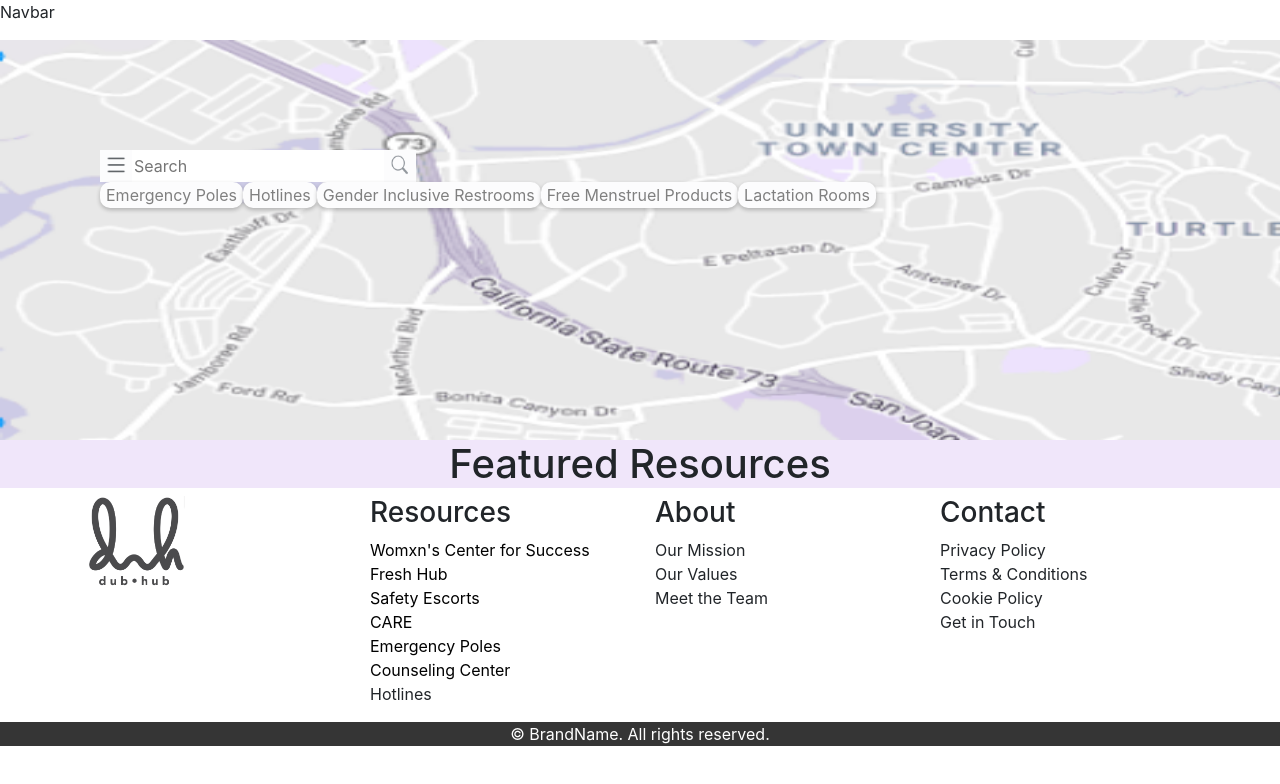
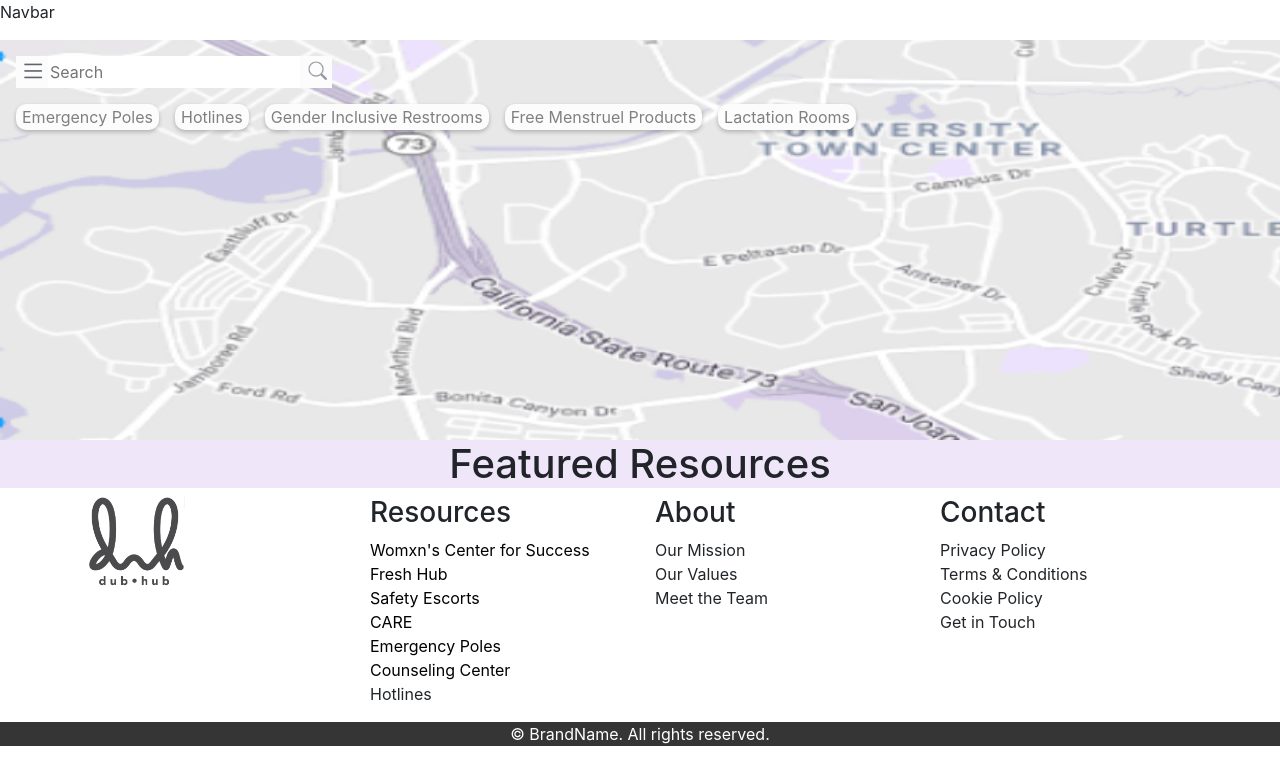
Before and after one commit to ctc-uci/bp-women-safety, a React (Create React App) app: page / in a window 1280 px wide. Shown: the top 784 px of the page. Built offline with nearby package versions, Linux system fonts and the light colour scheme.

Commit message:
map changes

```diff
--- a/src/components/Map.css
+++ b/src/components/Map.css
@@ -1,14 +1,34 @@
 .overlay {
-  margin-top: 10px;
-  z-index: 9;
+  /* margin-top: 1rem; */
+  /* z-index: 9; this does what? */
   position: absolute;
 }
 
+/* styling for iframe if we end up using it, will take extra work/decisions but easier */
+.imap {
+  width: 100rem; /* need to make responsive */
+  height: 25rem;
+}
+
+/* currently shown as an image */
 .map {
-  width: 1600px; /* need to make responsive */
-  height: 400px;
+  width: 100rem;
+  height: 25em;
 }
 
 .elements {
-  padding: 100px;
+  display: grid;
+  grid-gap: 1em;
+  padding: 1em;
 }
+
+.search {
+  grid-row: 1 / 2;
+}
+
+.mapbutton {
+  grid-row: 2 / 2;
+  display: grid;
+  grid-auto-flow: column;
+  grid-gap: 1em;
+}
--- a/src/components/Map.jsx
+++ b/src/components/Map.jsx
@@ -14,7 +14,9 @@ function Map() {
       <div className="overlay">
         <Container>
           <Row className="elements">
-            <Search />
+            <div className="search">
+              <Search />
+            </div>
             <div className="mapbutton">
               <MapButton name="Emergency Poles" />
               <MapButton name="Hotlines" />
@@ -25,6 +27,7 @@ function Map() {
           </Row>
         </Container>
       </div>
+      {/* <iframe className="imap" src="https://map.uci.edu/?id=463#!ct/52435?mc/33.6460817723824,-117.8388833999634?z/16?lvl/0" title="Map" /> */}
       <img className="map" src={tempmap} alt="Map" />
     </>
   );
--- a/src/components/MapButton.css
+++ b/src/components/MapButton.css
@@ -1,4 +1,4 @@
-button {
+#mapbutton {
   outline: none !important;
   border-radius: 10px !important;
   background: #fcfcfd;
--- a/src/components/MapButton.jsx
+++ b/src/components/MapButton.jsx
@@ -1,7 +1,12 @@
+import React from 'react';
 import './MapButton.css';
 
 function MapButton(props) {
-  return <button type="button">{props.name}</button>;
+  return(
+        <button id="mapbutton" type="button">
+          {props.name}
+        </button>
+        );
 }
 
 export default MapButton;
--- a/src/components/Search.css
+++ b/src/components/Search.css
@@ -8,6 +8,24 @@ input {
 img {
   width: 32px;
   height: 32px;
+}
+
+#menu {
+  background-image: url("../images/baricon.png");
+  background-size: cover;
+  outline: none !important;
+  border: none !important;
+  width: 2rem;
+  height: 2rem;
+}
+
+#search {
+  background-image: url("../images/searchicon.png");
+  background-size: cover;
+  outline: none !important;
+  border: none !important;
+  width: 2rem;
+  height: 2rem;
 }
 
 
--- a/src/components/Search.jsx
+++ b/src/components/Search.jsx
@@ -1,8 +1,5 @@
 import React from 'react';
 import { useState } from 'react';
-
-import baricon from '../images/baricon.png';
-import searchicon from '../images/searchicon.png';
 import Container from 'react-bootstrap/Container';
 import Row from 'react-bootstrap/Row';
 import './Search.css';
@@ -10,7 +7,7 @@ import './Search.css';
 function Search() {
   const [query, setQuery] = useState('');
 
-  const handleSubmit = event => {
+  const handleSubmit = () => {
     alert('SUBMISSION RECIEVED! JUST KIDDING.');
   };
 
@@ -18,14 +15,16 @@ function Search() {
     <form onSubmit={handleSubmit}>
       <Container className="searchbar">
         <Row>
-          <img id="baricon" src={baricon}></img>
+          {/* <img id="baricon" src={baricon}></img> */}
+          <button type="button" id="menu"/>
           <input
             placeholder="Search"
             type="text"
             value={query}
             onChange={e => setQuery(e.target.value)}
           />
-          <img id="searchicon" src={searchicon}></img>
+          {/* <img id="searchicon" src={searchicon}></img> */}
+          <button type="button" id="search"/>
         </Row>
       </Container>
     </form>
```
